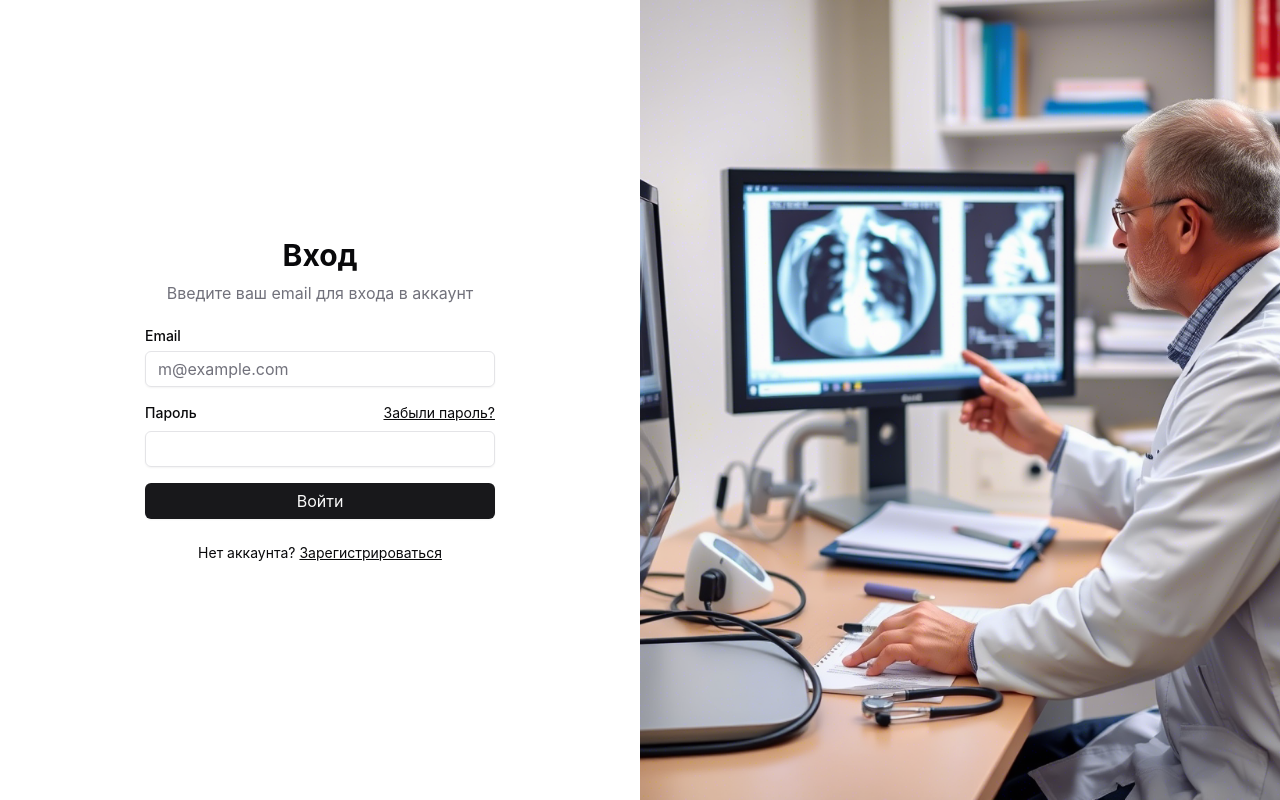
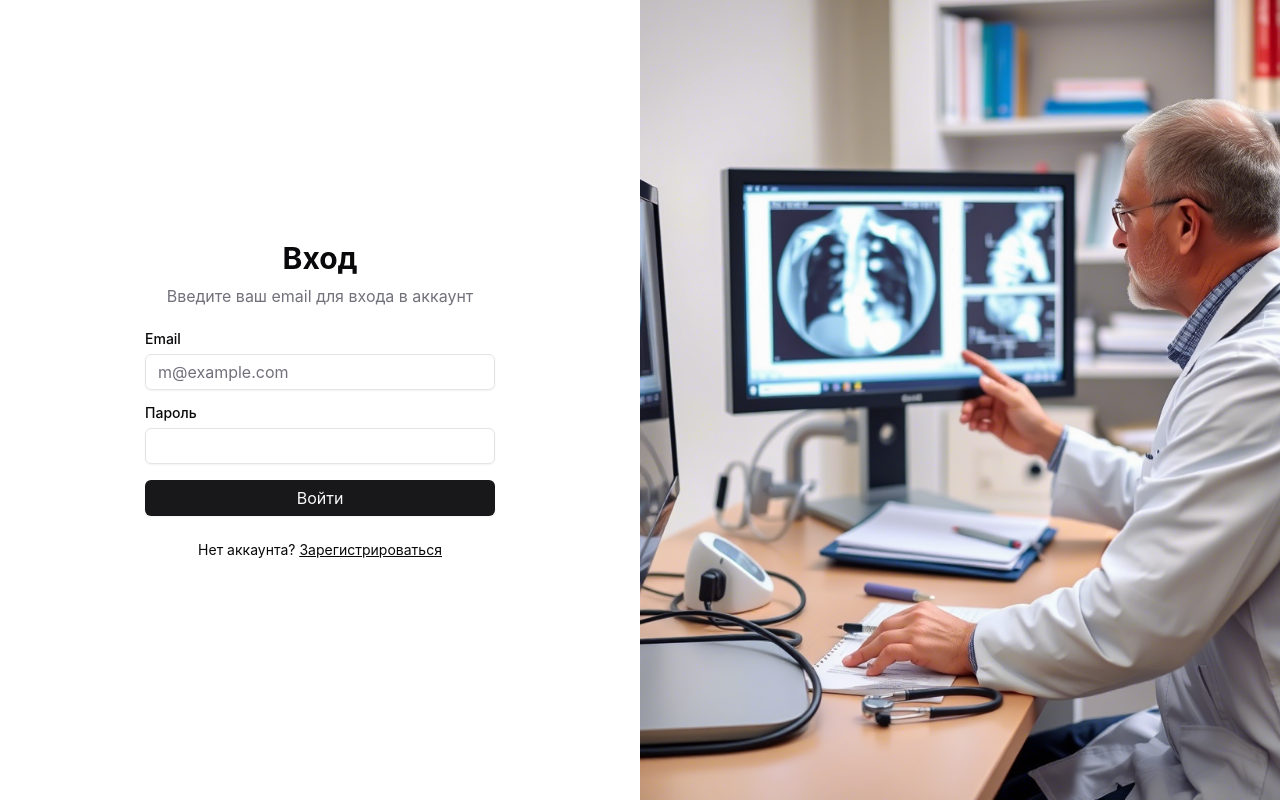
Before and after one commit to PapaSavage/diplom, a Nuxt app in the folder frontend/: page /login in a window 1280 px wide. Built offline with nearby package versions, Linux system fonts and the light colour scheme.

Commit message:
add transition

```diff
--- a/frontend/app.vue
+++ b/frontend/app.vue
@@ -3,3 +3,23 @@
     <NuxtPage />
   </NuxtLayout>
 </template>
+<style>
+.page-enter-active,
+.page-leave-active {
+  transition: all 0.4s;
+}
+.page-enter-from,
+.page-leave-to {
+  opacity: 0;
+  filter: blur(1rem);
+}
+
+.layout-enter-active,
+.layout-leave-active {
+  transition: all 0.4s;
+}
+.layout-enter-from,
+.layout-leave-to {
+  filter: grayscale(1);
+}
+</style>
--- a/frontend/nuxt.config.ts
+++ b/frontend/nuxt.config.ts
@@ -22,6 +22,8 @@ export default defineNuxtConfig({
 
       link: [{ rel: "icon", type: "image/svg", href: "/favicon.svg" }],
     },
+    pageTransition: { name: "page", mode: "out-in" },
+    layoutTransition: { name: "layout", mode: "out-in" },
   },
 
   devServer: {
--- a/frontend/pages/login.vue
+++ b/frontend/pages/login.vue
@@ -21,12 +21,6 @@
           <div class="grid gap-2">
             <div class="flex items-center">
               <Label for="password">Пароль</Label>
-              <a
-                href="/forgot-password"
-                class="ml-auto inline-block text-sm underline"
-              >
-                Забыли пароль?
-              </a>
             </div>
             <Input id="password" type="password" required />
           </div>
@@ -34,7 +28,9 @@
         </div>
         <div class="text-center text-sm">
           Нет аккаунта?
-          <a href="#" class="underline"> Зарегистрироваться </a>
+          <a href="#" class="underline">
+            <NuxtLink to="/signup">Зарегистрироваться</NuxtLink>
+          </a>
         </div>
       </div>
     </div>
--- a/frontend/pages/signup.vue
+++ b/frontend/pages/signup.vue
@@ -36,7 +36,9 @@
         </div>
         <div class="mt-4 text-center text-sm">
           Уже есть аккаунт?
-          <a href="#" class="underline"> Войти </a>
+          <a href="#" class="underline">
+            <NuxtLink to="/login">Войти</NuxtLink>
+          </a>
         </div>
       </CardContent>
     </Card>
```
